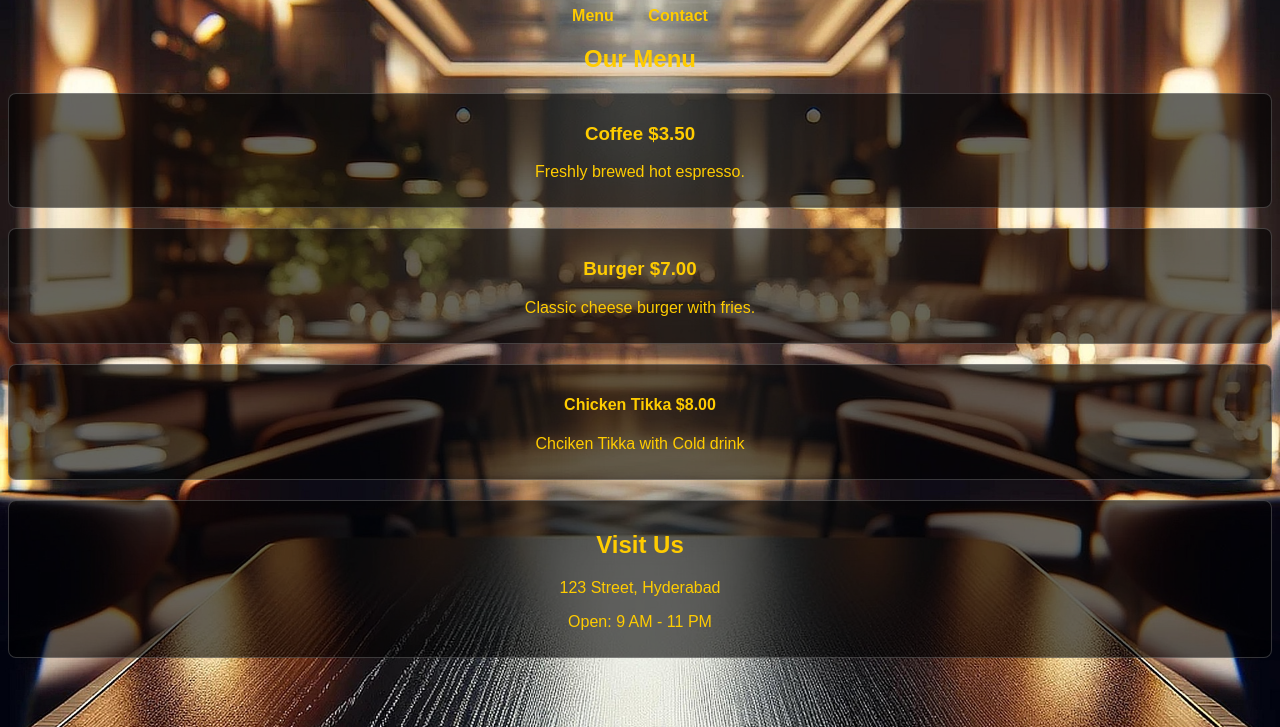
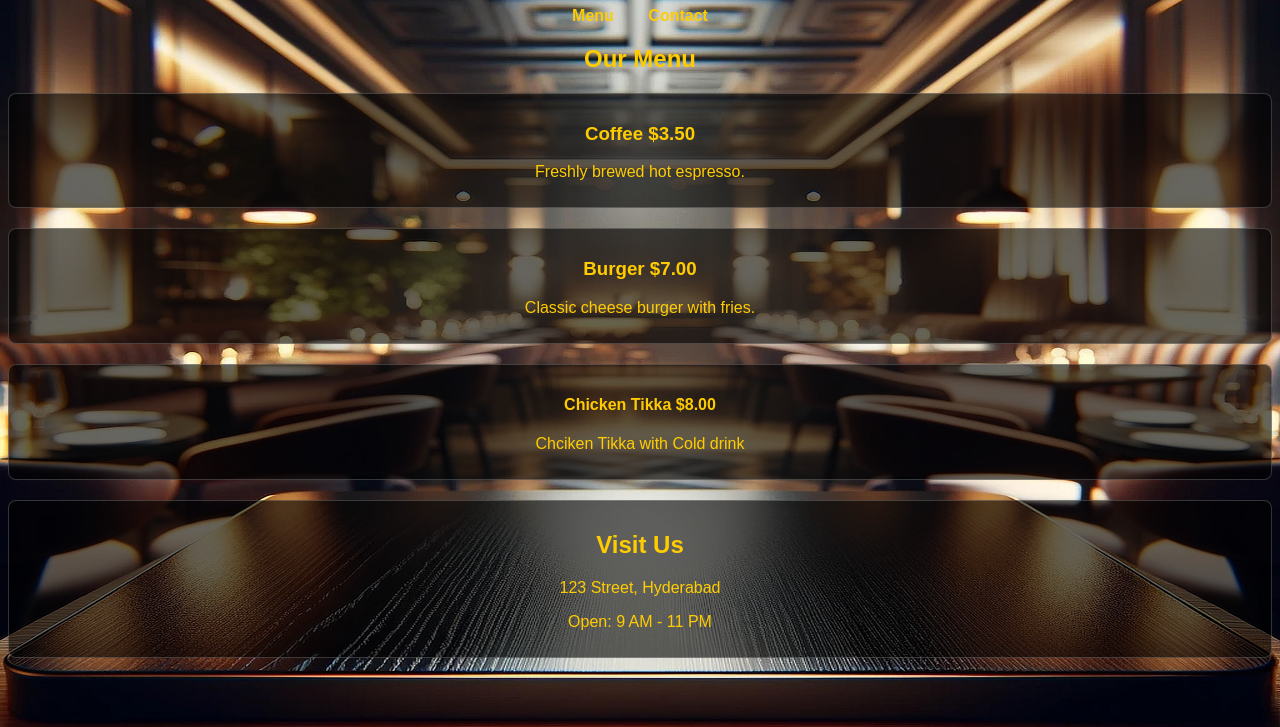
Before and after one commit to memonwaqar2006-hue/Restaurant-system, a plain HTML site: page index.html in a window 1280 px wide. Shown: the part 73-800 px from the top of the page. Drawn offline with Linux system fonts and the light colour scheme.

Commit message:
Add files via upload

```diff
--- a/style.css
+++ b/style.css
@@ -4,7 +4,8 @@ body {
 
     background-image: url('restaurant bg.jpg');
     background-repeat: no-repeat;
-    background-size: cover;
+    background-size: 100% 100%; /*Changes from cover to stretch completely*/
+    background-attachment: fixed; /*Fixes the image so it stays when someone scrolls*/
     background-position: center;
 /* Text Color */
 
```
